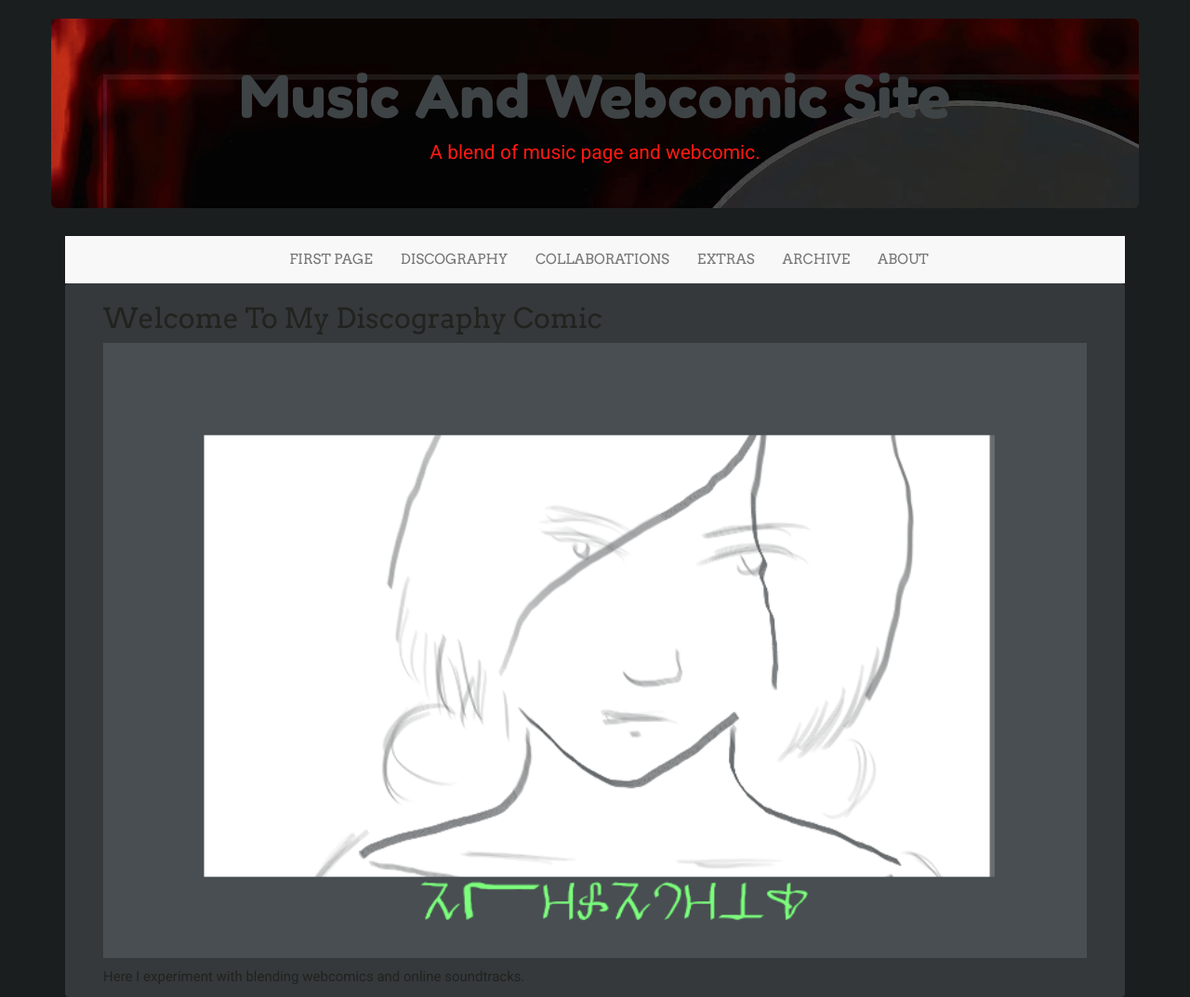
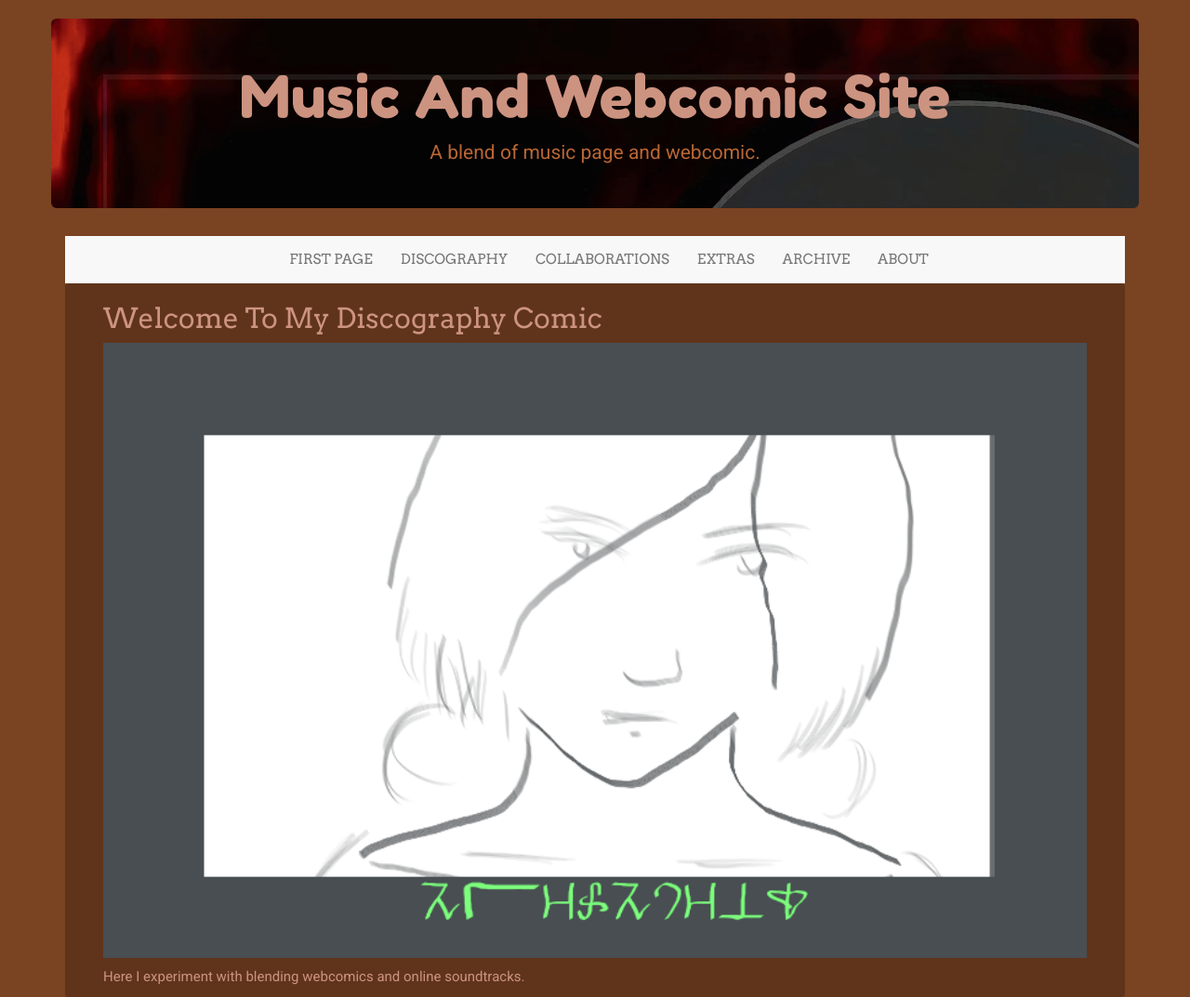
Before and after one commit to LWFlouisa/MyDiscography, a Jekyll site: the page built from index.md, in a window 1280 px wide. Shown: the whole page at 93% size. Built offline with Jekyll 4.4.1, drawn with Linux system fonts in a browser that asks for light colours; nearby versions of some CDN libraries; comment, search, counter and statistics services are not loaded.

Commit message:
Update comic.css

```diff
--- a/css/comic.css
+++ b/css/comic.css
@@ -5,13 +5,13 @@
 body {
   font-family: 'Droid Sans', sans-serif;
   font-size: 15px;
-  color: #20231E;
+  color: #CD9381;
   padding-top: 20px;
-  background-color: #1B1E1F;
+  background-color: #7A4322;
 }
 
 .panel {
-  background-color: #35393C;
+  background-color: #5F341B;
   min-height: 500px;
 }
 
@@ -73,20 +73,20 @@ body {
 
 .jumbotron h1 {
   font-family: 'Fredoka One', cursive;
-  color: #3E4346;
+  color: #CD9381;
 }
 
 .jumbotron p {
   font-family: 'Roboto', sans-serif;
-  color: #FF1912;
+  color: #B96634;
 }
 
 .jumbotron a {
-  color: #82B344;
+  color: #A0582D;
 }
 
 .jumbotron a:visited {
-  color: #82B344;
+  color: #8D4E28;
 }
 
 
```
